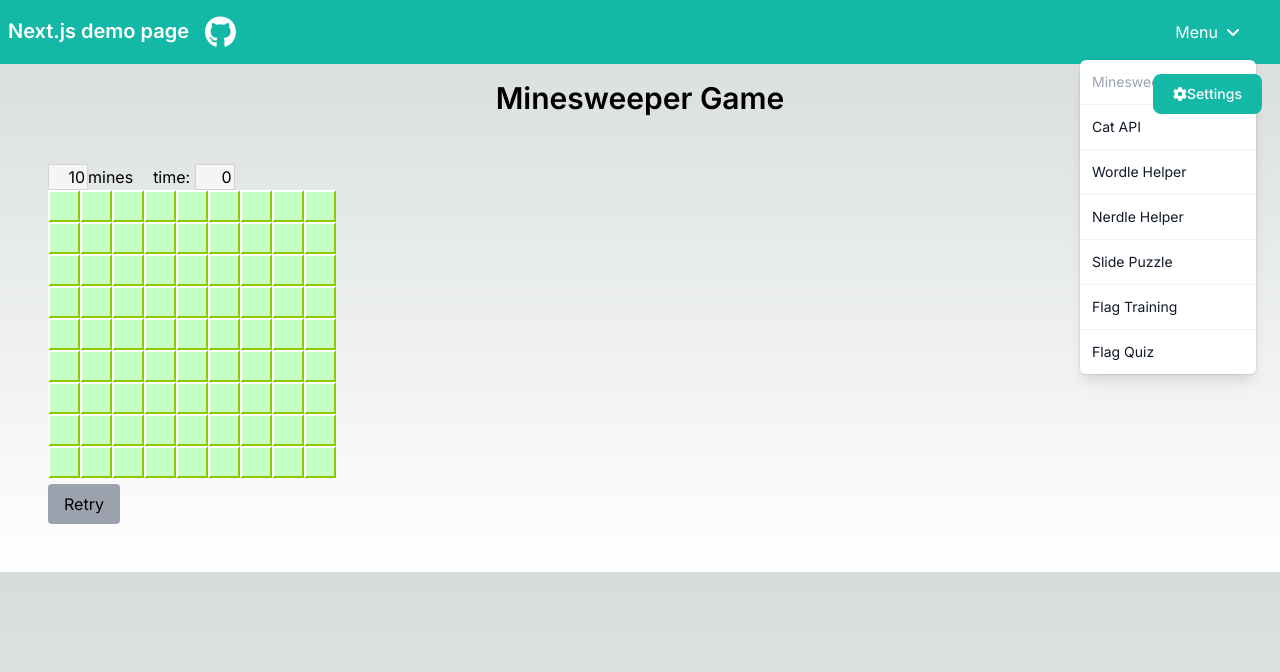
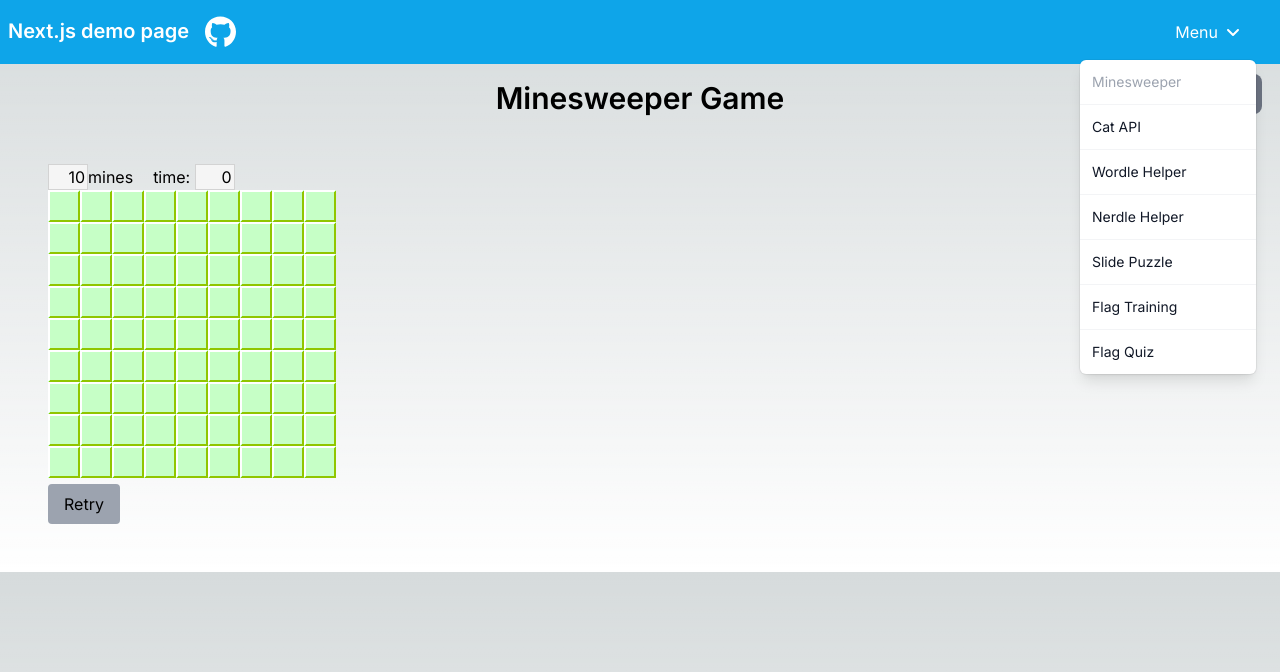
Before and after one commit to nejiko96/next-minesweeper, a Next.js app: page /ms in a window 1280 px wide. Both pictures are taken after a click on the button "Menu". Shown: the top 672 px of the page. Built offline with nearby package versions, Linux system fonts and the light colour scheme.

Commit message:
change theme color

```diff
--- a/src/app/components/AppMenu.tsx
+++ b/src/app/components/AppMenu.tsx
@@ -6,7 +6,7 @@ import { Menu, Transition } from '@headlessui/react'
 import classNames from 'classnames'
 import Link from 'next/link'
 import { useRouter } from 'next/navigation'
-import { HTMLAttributes } from 'react'
+import { Fragment, HTMLAttributes } from 'react'
 
 const menuItems = [
   {
@@ -52,6 +52,7 @@ const AppMenu: React.FC<Props> = ({ className }) => {
         <FontAwesomeIcon icon={faAngleDown} className="ml-2" />
       </Menu.Button>
       <Transition
+        as={Fragment}
         enter="transition duration-100 ease-out"
         enterFrom="transform scale-95 opacity-0"
         enterTo="transform scale-100 opacity-100"
@@ -59,9 +60,8 @@ const AppMenu: React.FC<Props> = ({ className }) => {
         leaveFrom="transform scale-100 opacity-100"
         leaveTo="transform scale-95 opacity-0"
       >
-        <Menu.Items className="absolute right-0 z-10 mt-2 w-44 origin-top-right divide-y divide-gray-100 rounded-md bg-white shadow-lg ring-1 ring-black ring-opacity-5 focus:outline-none">
-          {menuItems.map((item) => {
-            return (
+        <Menu.Items className="absolute right-0 z-10 origin-top-right mt-2 w-44 divide-y divide-gray-100 rounded-md bg-white shadow-lg ring-1 ring-black ring-opacity-5 focus:outline-none">
+          {menuItems.map((item) => (
             <div key={item.path} className="p-1">
               <Menu.Item disabled={item.path === router.pathname}>
                 {({ active }) => (
@@ -70,7 +70,7 @@ const AppMenu: React.FC<Props> = ({ className }) => {
                       'group flex w-full items-center rounded-md px-2 py-2 text-sm',
                       {
                         'text-gray-400': item.path === router.pathname,
-                          'bg-teal-500 text-white': item.path !== router.pathname && active,
+                        'bg-sky-500 text-white': item.path !== router.pathname && active,
                         'text-gray-900': item.path !== router.pathname && !active,
                       },
                     )}
@@ -81,8 +81,7 @@ const AppMenu: React.FC<Props> = ({ className }) => {
                 )}
               </Menu.Item>
             </div>
-            )
-          })}
+          ))}
         </Menu.Items>
       </Transition>
     </Menu>
--- a/src/app/container/AppLayout.tsx
+++ b/src/app/container/AppLayout.tsx
@@ -8,7 +8,7 @@ const AppLayout: React.FC<Props> = ({ children }) => {
   return (
     <>
       <header>
-        <nav className="bg-teal-500 text-white">
+        <nav className="bg-sky-500 text-white">
           <div className="container mx-auto flex h-16 items-center justify-between px-2 py-4">
             <h1>
               <span className="mr-2 text-xl font-semibold">Next.js demo page</span>
--- a/src/app/ms/page.tsx
+++ b/src/app/ms/page.tsx
@@ -22,7 +22,7 @@ const MsHome: React.FC = () => {
         </div>
         <MsGame settings={settings} />
         <button
-          className="absolute top-2.5 right-2.5 mr-2 mb-2 rounded-lg bg-teal-500 px-5 py-2.5 text-sm font-medium text-white hover:bg-teal-400 focus:outline-none focus:ring-4 focus:ring-teal-300 dark:focus:ring-teal-800"
+          className="absolute top-2.5 right-2.5 mr-2 mb-2 rounded-lg bg-gray-500 px-5 py-2.5 text-sm font-medium text-white hover:bg-gray-400 focus:outline-none focus:ring-4 focus:ring-gray-300 dark:focus:ring-gray-800"
           type="button"
           aria-controls="drawer-right"
           onClick={() => setSettingsOpen(true)}
@@ -42,7 +42,7 @@ const MsHome: React.FC = () => {
           leaveFrom="translate-x-0"
           leaveTo="translate-x-full"
         >
-          {settingsOpen && <MsSettings onClose={() => setSettingsOpen(false)} />}
+          <MsSettings onClose={() => setSettingsOpen(false)} />
         </Transition>
       </div>
     </>
```
Lines whose indentation alone changed are shown as unchanged.
